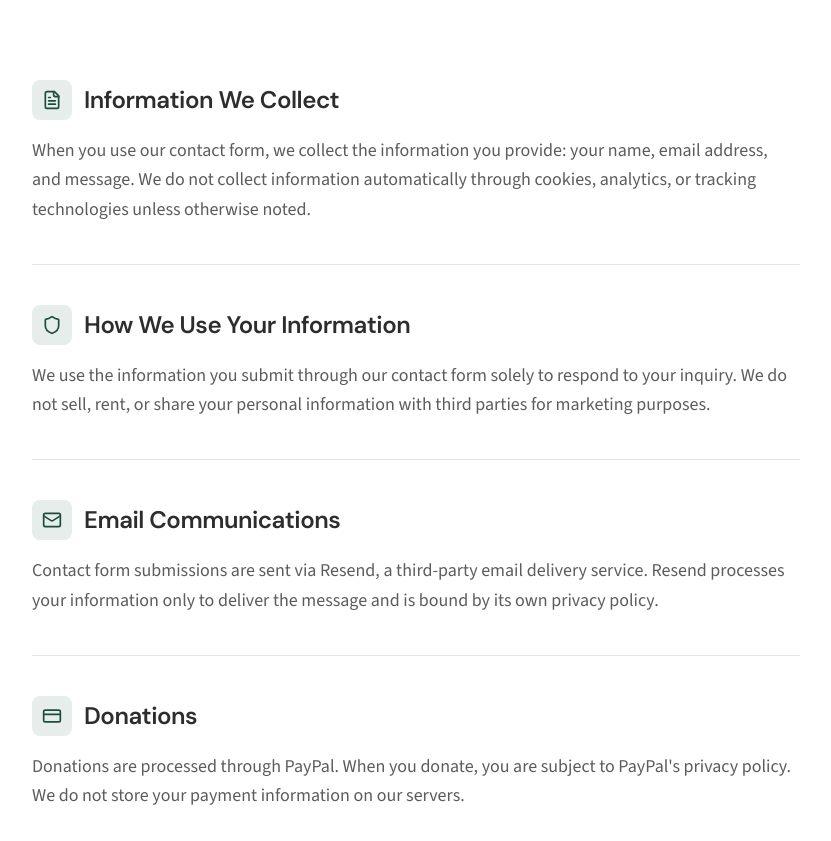
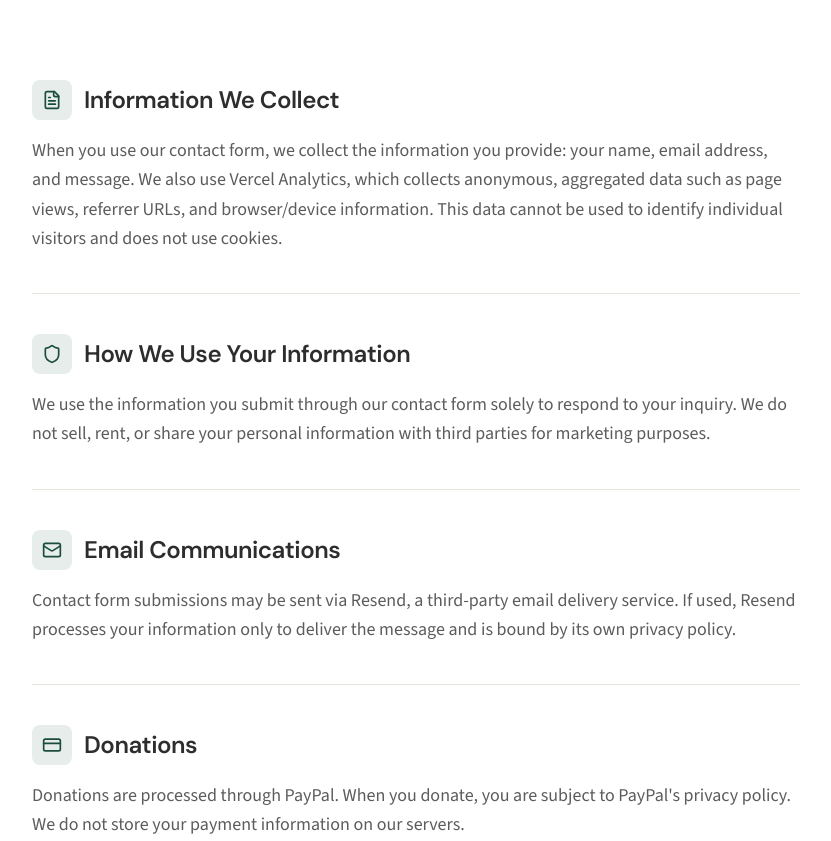
Before and after one commit to LennyPaz/ITLeadership, a Next.js app: page /privacy in a window 1280 px wide. Shown: the part 580-1421 px from the top of the page, without its empty margins (224-1055 px from the left). Built offline with nearby package versions, Linux system fonts and the light colour scheme.

Commit message:
Heartbeat: Done. Two changes in `app/privacy/page.tsx`:
1. **Information We Collect** — Replaced the false cla

```diff
--- a/app/privacy/page.tsx
+++ b/app/privacy/page.tsx
@@ -22,9 +22,11 @@ const sections = [
       <p className="text-neutral-gray text-lg leading-relaxed">
         When you use our contact form, we collect the
         information you provide: your name, email address,
-        and message. We do not collect information
-        automatically through cookies, analytics, or
-        tracking technologies unless otherwise noted.
+        and message. We also use Vercel Analytics, which
+        collects anonymous, aggregated data such as page
+        views, referrer URLs, and browser/device
+        information. This data cannot be used to identify
+        individual visitors and does not use cookies.
       </p>
     ),
   },
@@ -48,8 +50,8 @@ const sections = [
     icon: Mail,
     content: (
       <p className="text-neutral-gray text-lg leading-relaxed">
-        Contact form submissions are sent via Resend, a
-        third-party email delivery service. Resend
+        Contact form submissions may be sent via Resend, a
+        third-party email delivery service. If used, Resend
         processes your information only to deliver the
         message and is bound by its own privacy policy.
       </p>
```
